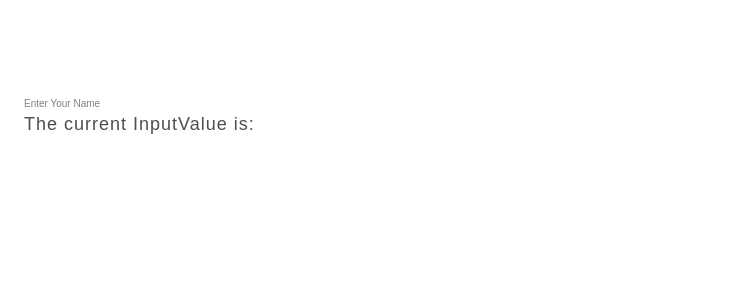
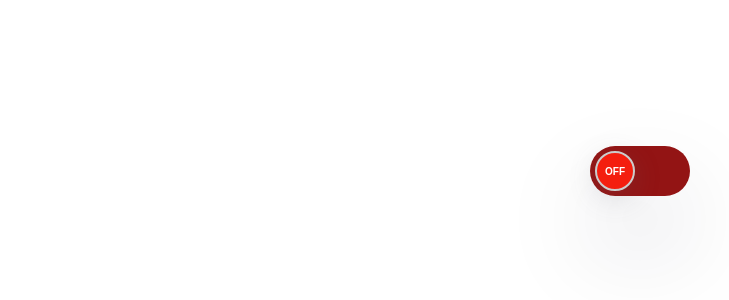
Before and after one commit to AayuAmor/react-pracitce, a React (Vite) app: page / in a window 1280 px wide. Shown: the top 300 px of the page, without its empty margins (0-729 px from the left). Built offline with nearby package versions, Linux system fonts and the light colour scheme.

Commit message:
feat: add ToogleSwitch component with toggle functionality and styles

```diff
--- a/src/App.jsx
+++ b/src/App.jsx
@@ -1,11 +1,13 @@
 import "./components/Netflix.module.css";
-import { LiftingState } from "./components/LiftingState";
+import { ToogleSwitch } from "./components/Projects/ToogleSwitch/ToogleSwitch";
+// import { LiftingState } from "./components/LiftingState";
 
 export const App = () => {
   return(
     <section className="container">
 
-      <LiftingState/>
+      {/* <LiftingState/> */}
+      <ToogleSwitch/>
 
     </section>
   );
--- /dev/null
+++ b/src/components/Projects/ToogleSwitch/ToogleSwitch.css
@@ -0,0 +1,54 @@
+body {
+  width: 100%;
+  height: 100vh;
+  display: flex;
+  justify-content: center;
+}
+
+.toggle-switch {
+  width: 100px;
+  height: 50px;
+  border-radius: 25px;
+  background-color: #ccc;
+  position: relative;
+  cursor: pointer;
+  padding: 5px;
+  margin-top: 5rem;
+  box-shadow: rgba(17, 12, 46, 0.15) 0px 48px 100px 0px;
+}
+
+.switch {
+  width: 40px;
+  height: 40px;
+  border-radius: 20px;
+  display: flex;
+  align-items: center;
+  justify-content: center;
+  color: white;
+  font-weight: bold;
+  position: absolute;
+  top: 5px;
+  left: 5px;
+  transition: transform 0.3s linear, background-color 0.3s linear;
+  border: 0.2rem solid #ccc;
+  box-shadow: rgba(100, 100, 111, 0.2) 0px 7px 29px 0px;
+}
+
+.on {
+  background-color: #34e63a;
+  transform: translateX(50px);
+  -webkit-transform: translateX(50px);
+  -moz-transform: translateX(50px);
+  -ms-transform: translateX(50px);
+  -o-transform: translateX(50px);
+}
+
+.off {
+  background-color: #f41e0f;
+  transform: translateX(0);
+}
+
+.switch-state {
+  margin: 0 10px;
+  text-transform: uppercase;
+}
--- /dev/null
+++ b/src/components/Projects/ToogleSwitch/ToogleSwitch.jsx
@@ -0,0 +1,28 @@
+import { useState } from "react";
+import "./ToogleSwitch.css"
+
+export const ToogleSwitch = () => {
+
+    const [isOn, setIsOn] = useState(false);
+
+    const toggleBGColor = {backgroundColor : isOn ? "#09b22dff" : "#931414ff"};
+    const checkIsOn =  isOn ? "on" : "off" ;
+
+    const handleToggleSwitch = () => {
+        setIsOn(()=>!isOn);
+    }
+
+    return(
+        <>
+        <div
+        className="toggle-switch"
+        style={toggleBGColor}
+        onClick={handleToggleSwitch}
+        >
+            <div className={`switch ${checkIsOn}`}>
+                <span className="switch-state">{checkIsOn}</span>
+            </div>
+        </div>
+        </>
+    )
+}
```
